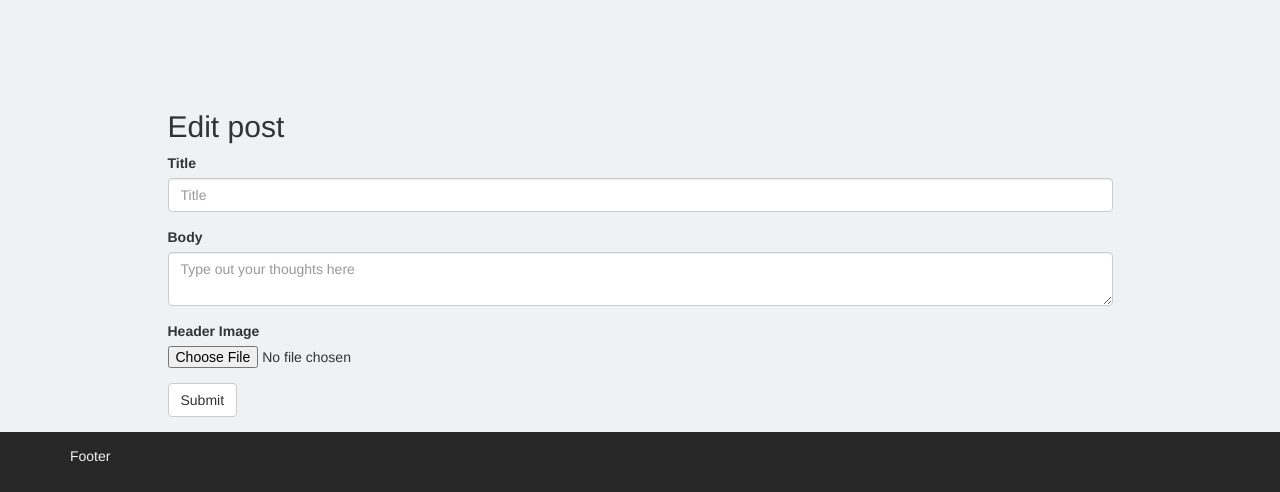
After one commit to Arjay123/multi-user-blog, a Python web app: template templates/editpost.html in a window 1280 px wide. The commit adds this page. Shown: the part 935-1427 px from the top of the page. Run offline with Jinja, Linux system fonts and the light colour scheme; the template is opened without the code that fills it, so the values that code supplies are empty; some libraries are stand-ins or nearby versions.

Commit message:
edit working

```diff
--- a/css/style.css
+++ b/css/style.css
@@ -16,6 +16,10 @@ html {
 body{
 	background-color: #EFF1F3;
 	margin-bottom: 60px;
+}
+
+.edit-btn-frm {
+	display: inline;
 }
 
 .row-eq-height {
--- /dev/null
+++ b/templates/editpost.html
@@ -0,0 +1,36 @@
+{% extends "base.html" %}
+{% from "formmacros.html" import post_form %}
+
+{% block content %}
+
+<div class="row">
+	<div class="col-xs-10 col-xs-offset-1 ">
+		<div class="col-xs-12 post-full">
+			<div class="row post-summary-header">
+				<picture class="col-xs-12">
+					<source media="(min-width: 768px)" srcset="/postimg?img_id={{post.header_image_med}} 1x, /postimg?img_id={{post.header_image_large}} 2x">
+					<source media="(min-width: 375px)" srcset="/postimg?img_id={{post.header_image_small}} 1x, /postimg?img_id={{post.header_image_med}} 2x">
+					<img class="center-block post-image img-responsive" src="/postimg?img_id={{post.header_image_thumb}}">
+				</picture>
+				<div class="col-xs-12 post-summary-title"><h3>{{post.title}}</h3></div>
+				<div class="col-xs-12"><h6>{{post.get_author_name()}}</h6></div>
+			</div>
+			<div class="row post-summary-content">
+				<div class="col-xs-12 post-summary-content"><p>{{post.content}}</p></div>
+			</div>
+			<div class="row row-eq-height post-summary-footer">
+				<div class="col-xs-6 post-summary-date pull-center"><h5><small>{{post.created.date().strftime("%b %d, %Y")}}</small></h5></div>
+			</div>
+		</div>
+	</div>
+</div>
+<hr>
+<div class="row">
+	<div class="col-xs-10 col-xs-offset-1">
+		<h2>Edit post</h2>
+		{{ post_form(post.title, post.content)}}
+	</div>
+</div>
+
+
+{% endblock %}
--- a/templates/formmacros.html
+++ b/templates/formmacros.html
@@ -6,7 +6,7 @@
 	  	</div>
 	  	<div class="form-group">
 		    <label for="content">Body</label>
-		    <textarea class="form-control" name="content" id="content" placeholder="Type out your thoughts here" value="{{content}}"></textarea>
+		    <textarea class="form-control" name="content" id="content" placeholder="Type out your thoughts here">{{content}}</textarea>
 	  	</div>
 	  	<div class="form-group">
 	  		<label for="img">Header Image</label>
--- a/templates/post_list.html
+++ b/templates/post_list.html
@@ -19,7 +19,9 @@
 				<td>{{post.title}}</td>
 				<td>{{post.created.date().strftime("%b %d, %Y")}}</td>
 				<td>
-					<button class="btn btn-default">Edit</button>
+					<form action="/edit/{{post.key().id()}}" class="edit-btn-frm">
+						<button class="btn btn-default" type="submit">Edit</button>
+					</form>
 					<button class="btn btn-danger" data-toggle="modal" data-target="#confirmModal" data-id="{{post.key().id()}}" data-post-title="{{post.title}}">Delete</button>
 				</td>
 			</tr>
@@ -36,7 +38,7 @@
     <div class="modal-content">
       <div class="modal-body">
       	<h3 class="modal-post-title"></h3>
-        <form method="post">
+        <form action="/delete" method="post">
           <input class="modal-post-id" name="id" hidden type="text">
           <button class="btn btn-danger" name="submit" value="delete" type="submit">Delete</button>
           <button type="button" class="btn btn-default" data-dismiss="modal">Close</button>
```
Also changed, not shown: main.py (+104 -9 lines).
